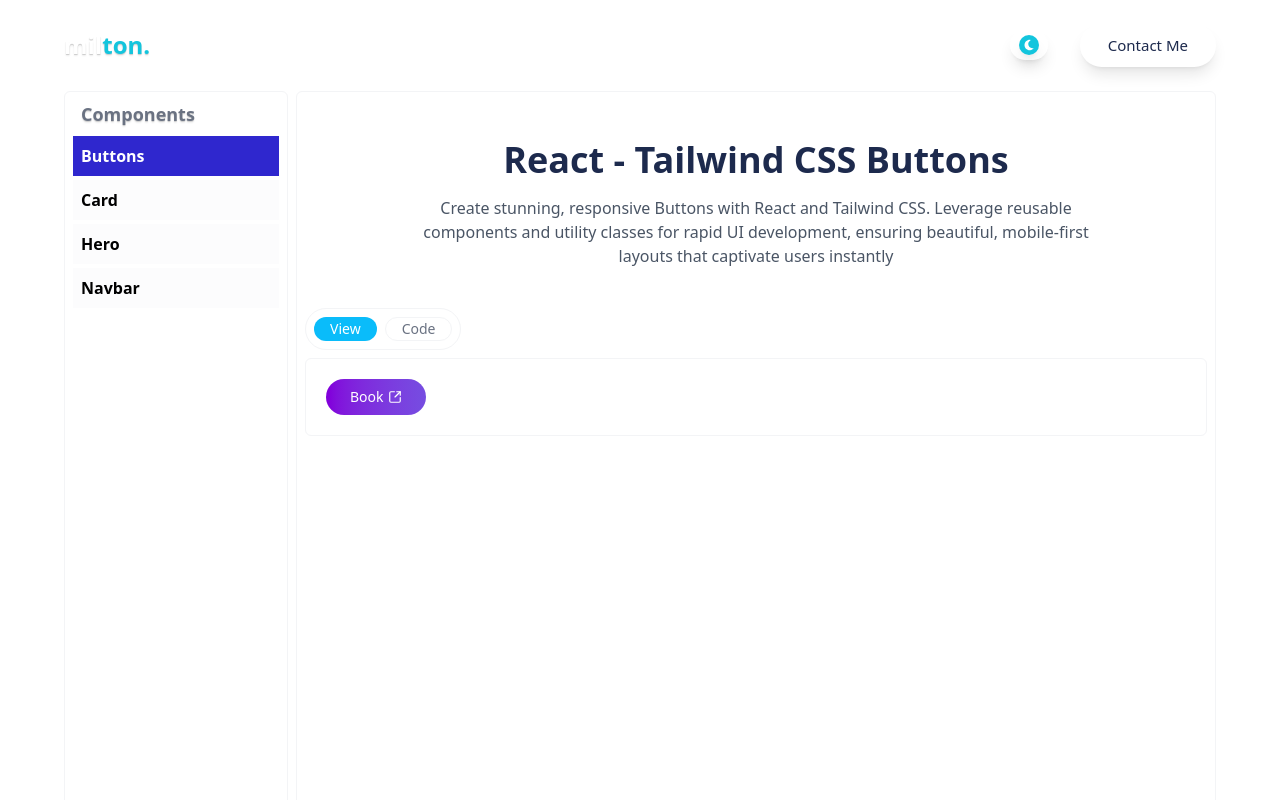
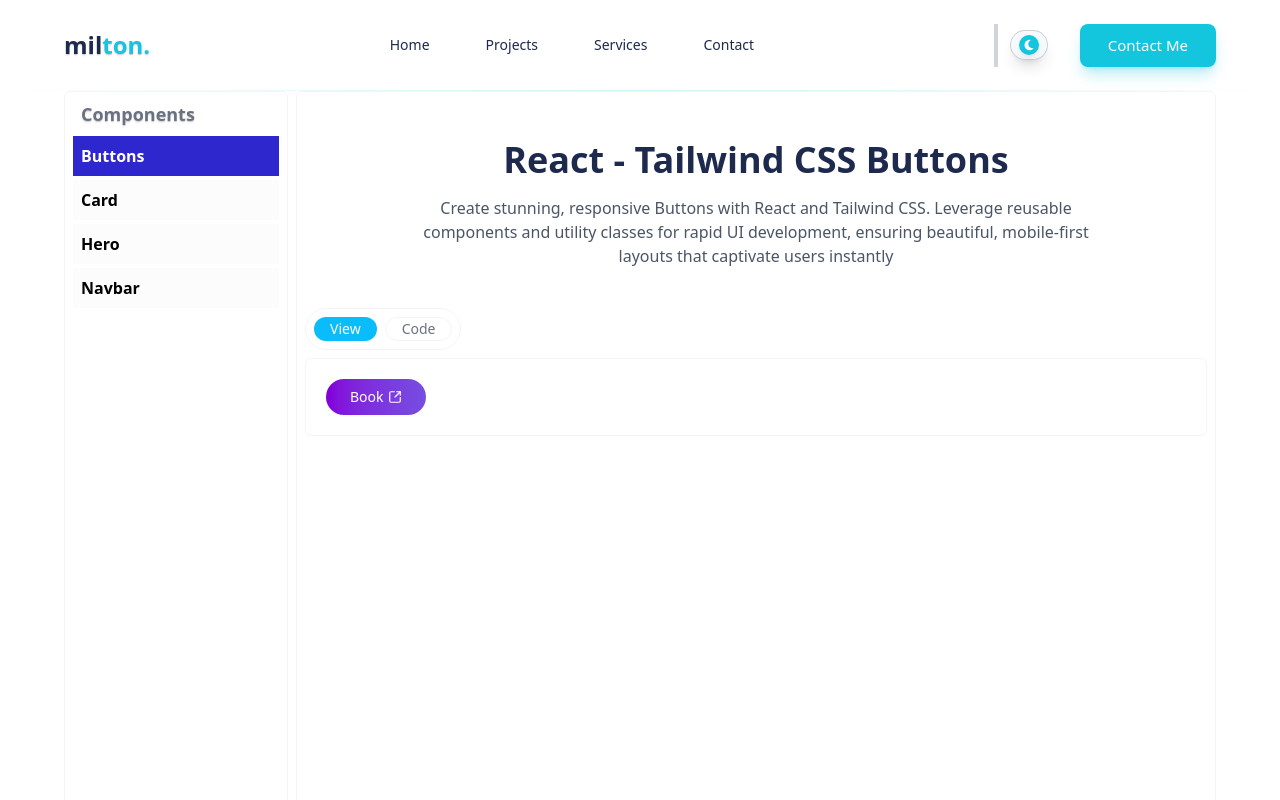
Before and after one commit to Kummirai/react-components, a Next.js app: page /portfolio in a window 1280 px wide. Shown: the top 800 px of the page. Built offline with nearby package versions, Linux system fonts and the light colour scheme.

Commit message:
refactor: adjust padding and spacing in multiple components for improved layout consistency; update NavbarOne styles for better visibility

```diff
--- a/app/page.jsx
+++ b/app/page.jsx
@@ -7,7 +7,7 @@ import Projects from "@/components/Projects";
 export default function Home() {
   return (
     <div className="relative mx-auto w-full min-h-[calc(100vh-72px)] font-sans items-center">
-      <div className="w-full flex flex-col lg:py-5 sm:py-0 p-5 sm:px-0">
+      <div className="w-full flex flex-col">
         <HeroTwoA img={"/img/milton-2.webp"} />
         <Services />
         <Pricing />
--- a/components/Contact.jsx
+++ b/components/Contact.jsx
@@ -77,7 +77,7 @@ export default function Contact() {
   ];
 
   return (
-    <section className="relative w-full py-20 overflow-hidden bg-white dark:bg-[#070b15]" id="contact">
+    <section className="relative w-full py-16 overflow-hidden bg-white dark:bg-[#070b15]" id="contact">
       {/* Top fade gradient */}
       <div className="absolute top-0 left-0 right-0 h-32 bg-gradient-to-b from-transparent to-white dark:to-[#070b15] z-10 pointer-events-none" />
 
--- a/components/Features.jsx
+++ b/components/Features.jsx
@@ -53,7 +53,7 @@ const services = [
 
 export default function Services() {
   return (
-    <section className="relative w-full py-20 overflow-hidden bg-white dark:bg-[#070b15]" id="services">
+    <section className="relative w-full py-16 overflow-hidden bg-white dark:bg-[#070b15]" id="services">
       {/* Top fade gradient for smooth hero transition */}
       <div className="absolute top-0 left-0 right-0 h-40 bg-gradient-to-b from-transparent to-white dark:to-[#070b15] z-10 pointer-events-none" />
 
@@ -64,7 +64,7 @@ export default function Services() {
       </div>
 
       <div className="max-w-6xl mx-auto px-4 sm:px-6 lg:px-8">
-        <div className="mx-auto flex flex-col items-center max-w-2xl pt-24 pb-5 gap-3 sm:gap-5">
+        <div className="mx-auto flex flex-col items-center max-w-2xl pt-12 pb-5 gap-3 sm:gap-5">
           <h2 className="text-2xl sm:text-[32px] font-semibold text-center leading-7.5 sm:leading-10 text-navy dark:text-light">
             What I Can Do For You
           </h2>
@@ -74,7 +74,7 @@ export default function Services() {
           </p>
         </div>
 
-        <div className="grid md:grid-cols-2 lg:grid-cols-3 gap-6 pb-20">
+        <div className="grid md:grid-cols-2 lg:grid-cols-3 gap-6">
           {services.map((service) => (
             <div
               key={service.id}
--- a/components/Pricing.jsx
+++ b/components/Pricing.jsx
@@ -180,7 +180,7 @@ function Pricing() {
   };
 
   return (
-    <section className="w-full relative overflow-hidden bg-white dark:bg-[#070b15]" id="services">
+    <section className="w-full relative overflow-hidden bg-white dark:bg-[#070b15] py-16" id="services">
       {/* Top fade gradient */}
       <div className="absolute top-0 left-0 right-0 h-32 bg-gradient-to-b from-transparent to-white dark:to-[#070b15] z-10 pointer-events-none" />
 
@@ -190,7 +190,7 @@ function Pricing() {
         <div className="absolute top-1/2 left-1/2 -translate-x-1/2 -translate-y-1/2 w-[600px] h-[600px] bg-cyan/10 dark:bg-cyan/[0.08] rounded-full blur-3xl"></div>
       </div>
 
-      <section className="mx-auto flex flex-col items-center max-w-3xl pt-24 pb-5 gap-5">
+      <section className="mx-auto flex flex-col items-center max-w-3xl pt-12 pb-5 gap-5">
         <h2 className="text-3xl sm:text-[32px] text-center sm:leading-10 text-navy dark:text-light font-semibold max-w-2xl leading-6 p-3 rounded-lg">
           Choose a
           <span className="text-cyan mx-2">{myPackageLabel}</span>
@@ -224,7 +224,7 @@ function Pricing() {
       </section>
 
       {category === 1 ? (
-        <section className="max-w-6xl mx-auto flex items-stretch justify-center flex-wrap gap-5 pb-20">
+        <section className="max-w-6xl mx-auto flex items-stretch justify-center flex-wrap gap-5">
           {websitePlans.map((plan) => (
             <CardTwo
               key={plan.name}
@@ -234,7 +234,7 @@ function Pricing() {
           ))}
         </section>
       ) : (
-        <section className="max-w-6xl mx-auto flex items-stretch justify-center flex-wrap gap-5 pb-20">
+        <section className="max-w-6xl mx-auto flex items-stretch justify-center flex-wrap gap-5">
           {webAppPlans.map((plan) => (
             <CardTwo
               key={plan.name}
@@ -245,7 +245,7 @@ function Pricing() {
         </section>
       )}
 
-      <div className="text-center pb-20">
+      <div className="text-center">
         <p className="text-navy/60 dark:text-light/60 mb-4">
           Don&apos;t see exactly what you need?
         </p>
--- a/components/Projects.jsx
+++ b/components/Projects.jsx
@@ -98,7 +98,7 @@ export default function Projects() {
   );
 
   return (
-    <section className="relative w-full py-20 overflow-hidden bg-white dark:bg-[#070b15]" id="projects">
+    <section className="relative w-full py-16 overflow-hidden bg-white dark:bg-[#070b15]" id="projects">
       {/* Top fade gradient */}
       <div className="absolute top-0 left-0 right-0 h-32 bg-gradient-to-b from-transparent to-white dark:to-[#070b15] z-10 pointer-events-none" />
 
--- a/components/navbar-1/NavbarOne.jsx
+++ b/components/navbar-1/NavbarOne.jsx
@@ -14,13 +14,18 @@ export default function NavbarOne({ links }) {
   const { dark, toggle } = useDarkMode();
 
   return (
-    <header className="relative z-10 p-6 sm:max-lg:p-10">
+    <header className="relative p-6 sm:max-lg:p-10">
+      <div className="absolute inset-0 -z-10 backdrop-blur-md bg-white dark:bg-[#070b15]/80">
+      </div>
+      {/* Bottom fade gradient for continuity */}
+      <div className="absolute bottom-0 left-0 right-0 h-16 bg-gradient-to-t from-transparent to-white/0 dark:to-[#070b15]/0 z-10 pointer-events-none" />
+      <div className="absolute bottom-0 left-0 right-0 h-px bg-gradient-to-r from-transparent via-cyan/20 dark:via-cyan/10 to-transparent" />
       <nav className="sm:max-w-3xl lg:max-w-6xl mx-auto flex items-center justify-between relative z-10">
         {/* Logo */}
         <div className="group">
           <h1 className="text-2xl text-shadow-sm font-bold transition-all duration-300 group-hover:scale-105">
             <Link href={links[0].path} className="relative">
-              <span className="text-white relative z-10">mil</span>
+              <span className="text-navy dark:text-light relative z-10">mil</span>
               <span className="text-cyan relative z-10">
                 ton.
               </span>
@@ -54,7 +59,7 @@ export default function NavbarOne({ links }) {
                     ${
                       isActive
                         ? "text-cyan"
-                        : "text-white/80 hover:text-cyan"
+                        : "text-navy dark:text-light/80 hover:text-cyan dark:hover:text-cyan"
                     }
                   `}
                 >
@@ -73,9 +78,9 @@ export default function NavbarOne({ links }) {
         </ul>
 
         {/* Desktop Right Section */}
-        <div className="hidden lg:flex items-center border-l-4 gap-8 pl-3 border-l-white/20">
+        <div className="hidden lg:flex items-center border-l-4 gap-8 pl-3 border-l-navy/20 dark:border-l-light/20">
           {/* Theme Toggle */}
-          <div className="flex gap-2 rounded-full p-1 px-2 border border-white/20 bg-white/10 backdrop-blur-sm shadow-lg transition-all duration-300 hover:scale-105 hover:bg-white/20">
+          <div className="flex gap-2 rounded-full p-1 px-2 border border-navy/20 dark:border-light/20 bg-light/50 dark:bg-[#070b15]/50 backdrop-blur-sm shadow-lg transition-all duration-300 hover:scale-105 hover:bg-light/80 dark:hover:bg-[#070b15]/80">
             <button
               onClick={toggle}
               className="group relative transition-all duration-300 hover:scale-110"
@@ -91,7 +96,7 @@ export default function NavbarOne({ links }) {
           {/* Contact Button */}
           <div>
             <Link
-              className="relative overflow-hidden group bg-white shadow-lg py-2.5 px-7 text-[15px] rounded-full text-navy hover:cursor-pointer transition-all duration-300 hover:scale-105 hover:shadow-xl block text-center"
+              className="relative overflow-hidden group bg-cyan shadow-lg shadow-cyan/30 py-2.5 px-7 text-[15px] rounded-lg text-white hover:cursor-pointer transition-all duration-300 hover:scale-105 hover:shadow-xl block text-center"
               href={"#contact"}
             >
               <span className="relative z-10">Contact Me</span>
@@ -104,7 +109,7 @@ export default function NavbarOne({ links }) {
 
       {/* Mobile Menu */}
       {isMobileMenuOpen && (
-        <div className="lg:hidden absolute top-full left-0 right-0 mt-2 mx-4 p-4 rounded-2xl backdrop-blur-md bg-navy/90 border border-white/10 shadow-2xl animate-slide-down z-20">
+        <div className="lg:hidden absolute top-full left-0 right-0 mt-2 mx-4 p-4 rounded-2xl backdrop-blur-md bg-light/90 dark:bg-[#070b15]/90 border border-navy/10 dark:border-light/10 shadow-2xl animate-slide-down z-20">
           <ul className="flex flex-col items-center gap-3">
             {links.map((link) => {
               const isActive = pathname === link.path;
@@ -118,8 +123,8 @@ export default function NavbarOne({ links }) {
                       transition-all duration-300 hover:scale-105
                       ${
                         isActive
-                          ? "bg-cyan text-navy shadow-lg"
-                          : "text-white/80 hover:bg-white/10"
+                          ? "bg-navy text-white shadow-lg"
+                          : "text-navy dark:text-light/80 hover:bg-navy/10 dark:hover:bg-light/10"
                       }
                     `}
                   >
```
Also changed, not shown: components/hero-2a/HeroTwoA.jsx (+21 -18 lines).
